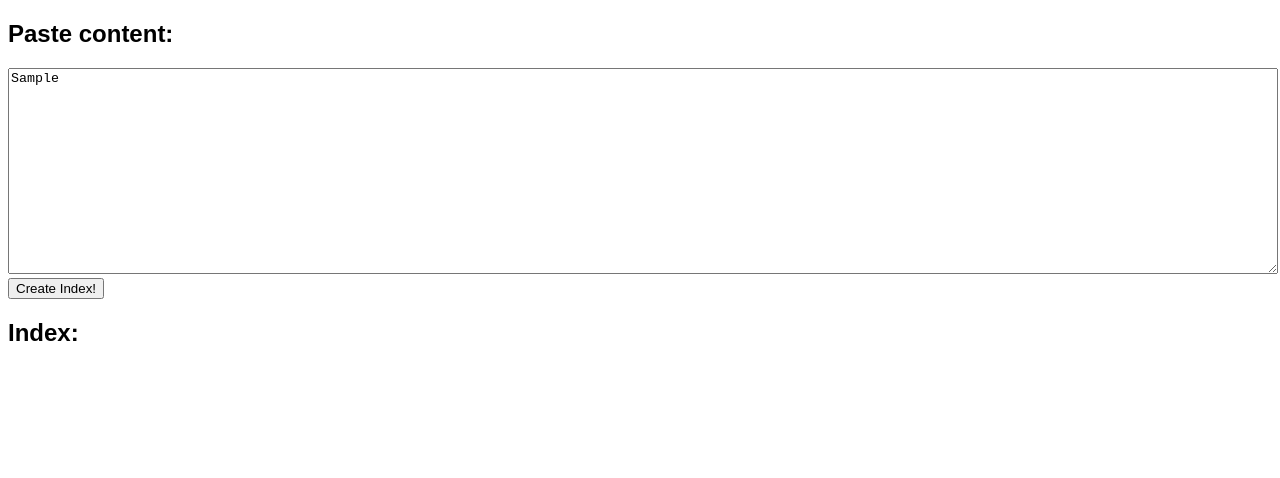
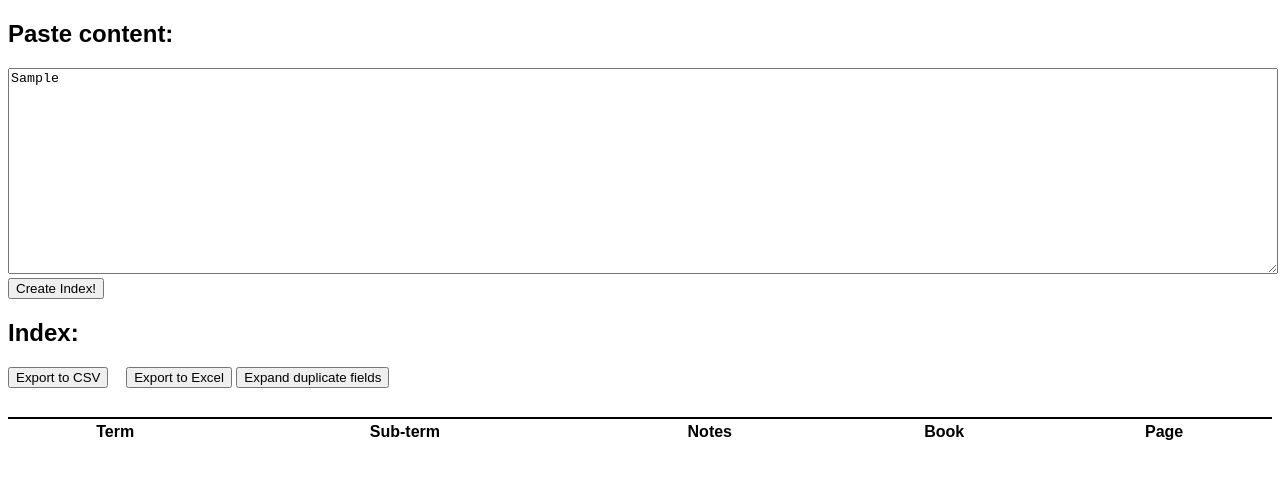
Before and after one commit to sec-ml/index-creator, a website: page index.html in a window 1280 px wide. Both pictures are taken after typing "Sample" into the empty fields and a click on the button "Create Index!". Drawn offline with Linux system fonts and the light colour scheme.

Commit message:
Update index.html

```diff
--- a/index.html
+++ b/index.html
@@ -22,6 +22,9 @@
         padding: 4px;
         vertical-align: top;
       }
+      .page-segment {
+        white-space: nowrap;
+      }
     </style>
   </head>
   <body>
@@ -30,8 +33,22 @@
     <button id="create_index_button">Create Index!</button>
 
     <h2>Index:</h2>
+    <button id="export_csv_button" style="display: none; margin-bottom: 1em">
+      Export to CSV
+    </button>
+    <button id="export_excel_button" style="display: none; margin-left: 1em">
+      Export to Excel
+    </button>
+    <button
+      id="toggle_collapse_button"
+      style="display: none; margin-right: 1em"
+    >
+      Expand duplicate fields
+    </button>
+
     <div id="output"></div>
 
     <script src="index-creator.js"></script>
+    <script src="https://cdn.sheetjs.com/xlsx-latest/package/dist/xlsx.full.min.js"></script>
   </body>
 </html>
```
